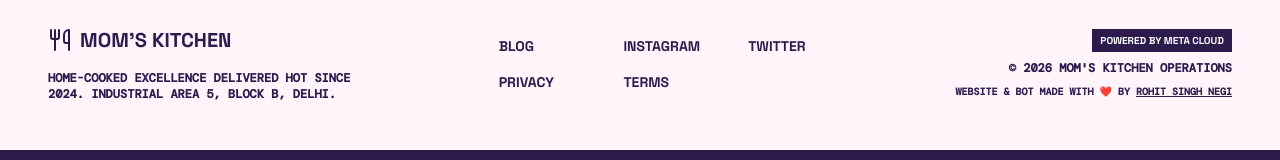
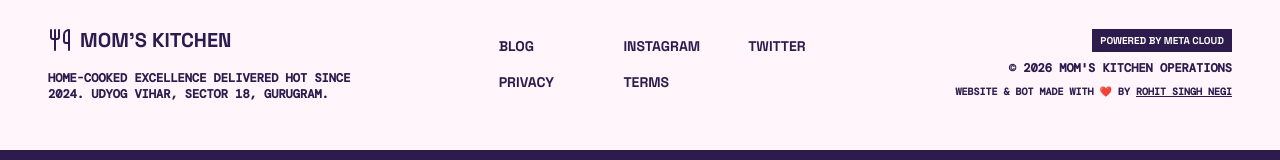
Before and after one commit to Rohitd3v/tiffin-serv-website, a Next.js app: page / in a window 1280 px wide. Shown: the part 4570-4730 px from the top of the page. Built offline with nearby package versions, Linux system fonts and the light colour scheme.

Commit message:
Update business address, WhatsApp number, and add Facebook domain verification

```diff
--- a/src/app/blog/[slug]/page.tsx
+++ b/src/app/blog/[slug]/page.tsx
@@ -81,7 +81,7 @@ export default async function BlogPostPage({ params }: Props) {
             <h3 className="text-3xl font-black uppercase mb-4">Want more content like this?</h3>
             <p className="font-bold font-mono mb-8">Join our Delhi community on WhatsApp for daily menus, nutrition tips, and exclusive subscription offers.</p>
             <a
-              href="https://wa.me/919800111101?text=I read your blog and want to subscribe"
+              href="https://wa.me/917033558836?text=I read your blog and want to subscribe"
               className="bg-brutal-border text-white text-xl font-bold px-8 py-4 shadow-brutal uppercase flex items-center gap-3 w-fit hover:bg-brutal-pop transition-colors border-[3px] border-brutal-border"
             >
               <MessageCircle className="w-6 h-6" /> Chat with Us
--- a/src/app/blog/page.tsx
+++ b/src/app/blog/page.tsx
@@ -70,7 +70,7 @@ export default function BlogPage() {
             Get Delhi food guides and subscription deals directly on WhatsApp.
           </p>
           <a
-            href="https://wa.me/919800111101?text=Subscribe me to blog updates"
+            href="https://wa.me/917033558836?text=Subscribe me to blog updates"
             className="bg-brutal-border text-white text-2xl font-black px-10 py-6 shadow-brutal uppercase hover:bg-brutal-pop transition-colors border-[3px] border-brutal-border inline-block"
           >
             Join the List
--- a/src/app/layout.tsx
+++ b/src/app/layout.tsx
@@ -26,6 +26,9 @@ export default function RootLayout({
 }>) {
   return (
     <html lang="en" className="h-full">
+      <head>
+        <meta name="facebook-domain-verification" content="e9d87g49chunoybrjmjooxz3ovic5k" />
+      </head>
       <body
         className={`${spaceGrotesk.variable} ${dmMono.variable} antialiased font-display`}
       >
--- a/src/app/page.tsx
+++ b/src/app/page.tsx
@@ -17,7 +17,7 @@ import {
 
 export default function Home() {
   const whatsappUrl =
-    "https://wa.me/919800111101?text=Hello! I want to order a tiffin.";
+    "https://wa.me/917033558836?text=Hello! I want to order a tiffin.";
 
   return (
     <main className="min-h-screen">
@@ -477,7 +477,7 @@ export default function Home() {
             <motion.a
               whileHover={{ scale: 1.05, x: 4, y: -4 }}
               whileTap={{ scale: 0.95 }}
-              href="https://maps.google.com/?q=Mom's+Kitchen+Industrial+Area+Delhi"
+              href="https://maps.google.com/?q=Mom's+Kitchen+Udyog+Vihar+Sector+18+Gurugram"
               target="_blank"
               rel="noopener noreferrer"
               className="bg-white border-[3px] border-brutal-border px-8 py-4 font-bold uppercase shadow-brutal flex items-center gap-3 hover:bg-brutal-accent transition-colors"
@@ -527,12 +527,12 @@ export default function Home() {
             image: "https://tiffinserv.delivery/logo.png",
             "@id": "https://tiffinserv.delivery",
             url: "https://tiffinserv.delivery",
-            telephone: "+919800111101",
+            telephone: "+917033558836",
             address: {
               "@type": "PostalAddress",
-              streetAddress: "Industrial Area 5, Block B",
-              addressLocality: "Delhi",
-              postalCode: "110001",
+              streetAddress: "Udyog Vihar, Sector 18",
+              addressLocality: "Gurugram",
+              postalCode: "122022",
               addressCountry: "IN",
             },
             geo: {
@@ -572,8 +572,8 @@ export default function Home() {
               </h1>
             </div>
             <p className="font-mono text-xs font-bold text-brutal-muted uppercase max-w-xs">
-              Home-cooked excellence delivered hot since 2024. Industrial Area
-              5, Block B, Delhi.
+              Home-cooked excellence delivered hot since 2024. Udyog Vihar,
+              Sector 18, Gurugram.
             </p>
           </div>
 
--- a/src/app/privacy/page.tsx
+++ b/src/app/privacy/page.tsx
@@ -60,7 +60,7 @@ export default function PrivacyPage() {
 
           <section className="bg-brutal-card-mint p-8 border-[3px] border-brutal-border">
             <h3 className="text-2xl font-black uppercase mb-2">Contact DPO</h3>
-            <p className="text-sm font-mono font-bold">privacy@momskitchen.ops — Industrial Area 5, Block B, Delhi.</p>
+            <p className="text-sm font-mono font-bold">privacy@momskitchen.ops — Udyog Vihar, Sector 18, Gurugram, India, 122022.</p>
           </section>
         </div>
       </article>
```
